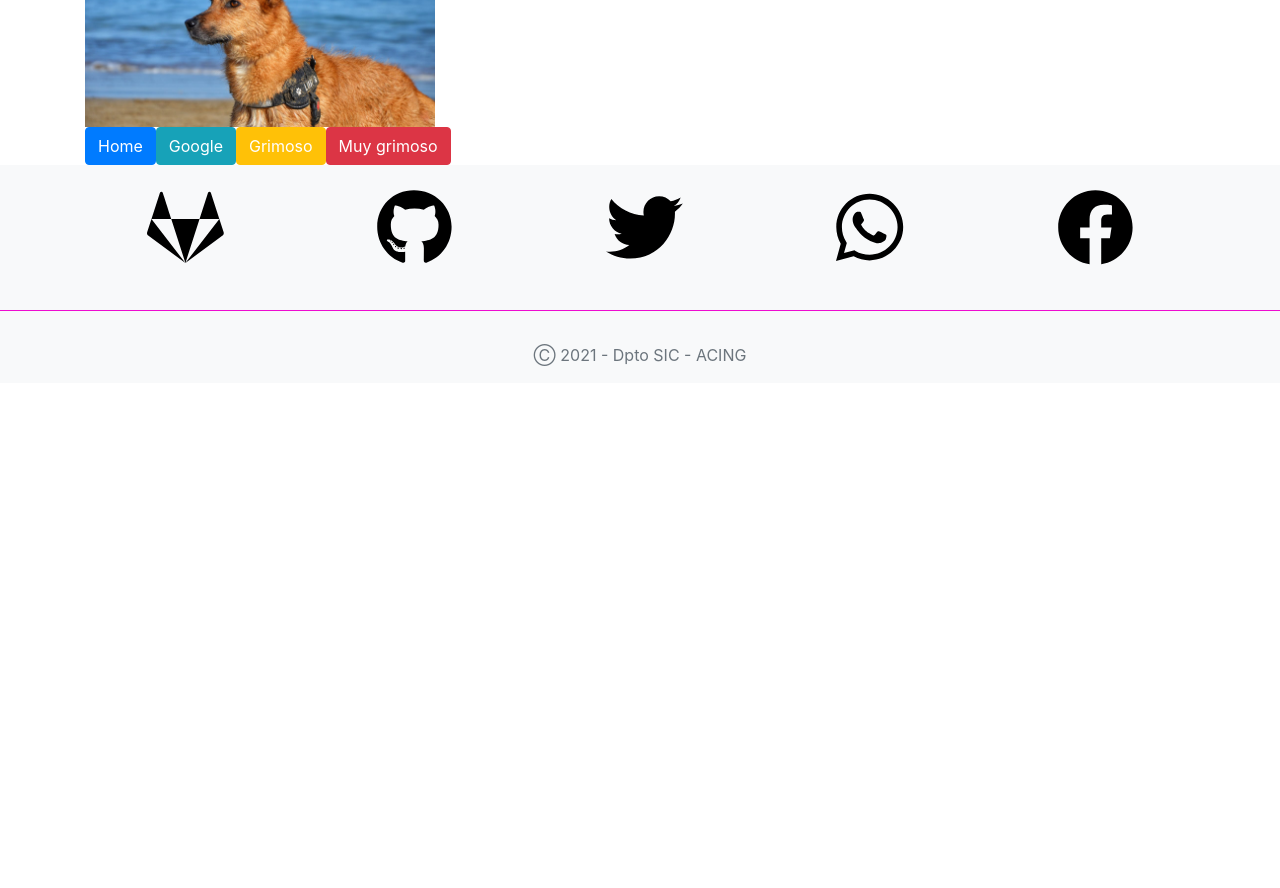
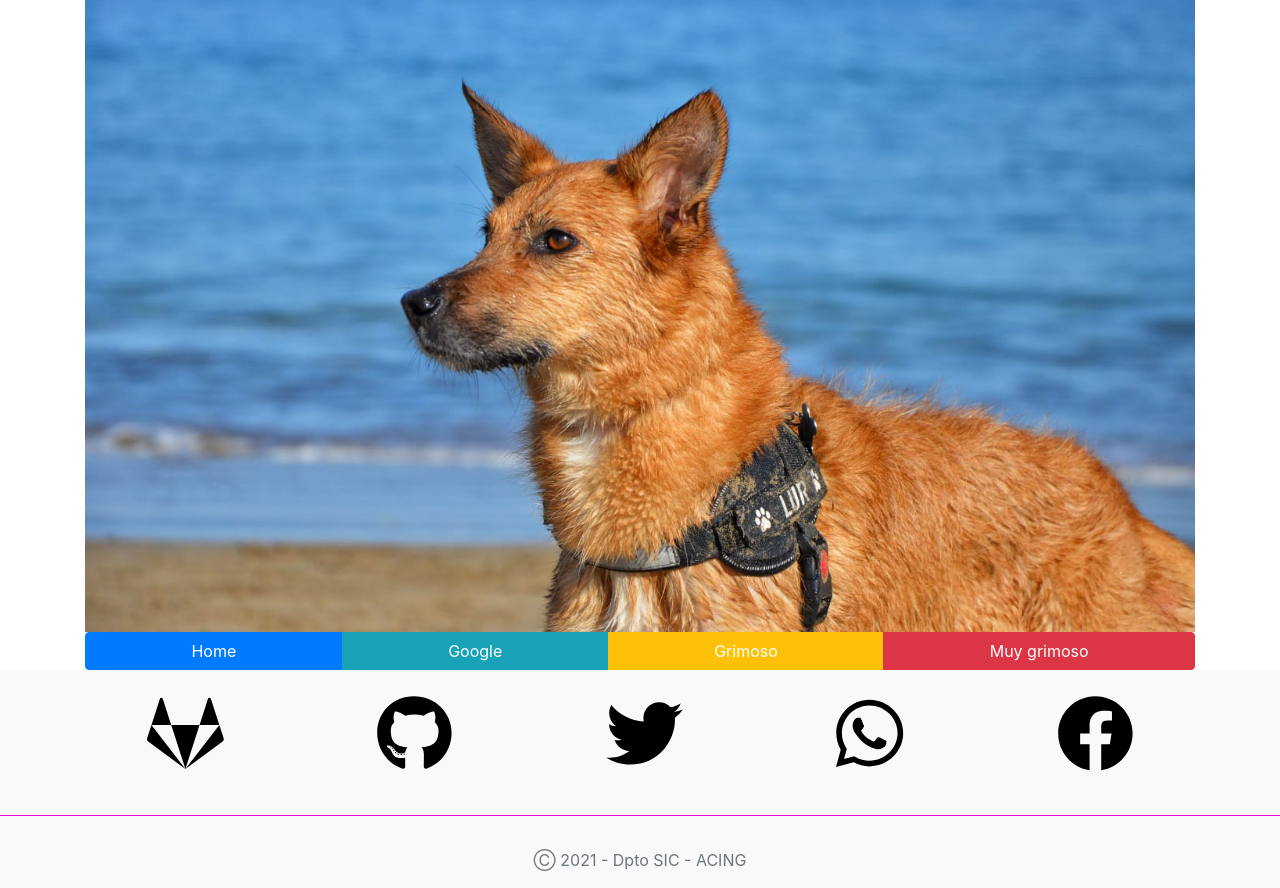
Before and after one commit to ANIMALIA-CAN-RESORT/animalia, an Angular app in the folder frontend/: page /not-found in a window 1280 px wide. Shown: the part 360-1248 px from the top of the page. Before the commit the page ends 830 px from the top, so only its background shows below. Built offline with nearby package versions, Linux system fonts and the light colour scheme.

Commit message:
formateo de not-found

```diff
--- a/frontend/src/app/core/not-found/not-found.component.html
+++ b/frontend/src/app/core/not-found/not-found.component.html
@@ -2,24 +2,28 @@
   <h1>Not Found</h1>
   <h2>Error 404</h2>
   <h3>Pero disfruta de mi perra y "preta" los botones.</h3>
-  <img width="350" src="../../../assets/lur.JPG" alt="Page not-found" />
+  <img class="img-fluid" src="../../../assets/lur.JPG" alt="Page not-found" />
   <br />
-  <a routerLink="/" class="btn btn-primary">Home</a>
-  <a class="btn btn-info text-white" href="https://google.com/" target="_blank">Google</a>
-  <a class="btn btn-warning text-white" href="#" data-toggle="modal" data-target="#modal-1">Grimoso</a>
-  <a class="btn btn-danger text-white" href="#" data-toggle="modal" data-target="#modal-2">Muy grimoso</a>
+  <div class="btn-group btn-block">
+    <a routerLink="/" class="btn btn-primary">Home</a>
+    <a class="btn btn-info text-white" href="https://google.com/" target="_blank">Google</a>
+    <a class="btn btn-warning text-white" href="#" data-toggle="modal" data-target="#modal-1">Grimoso</a>
+    <a class="btn btn-danger text-white" href="#" data-toggle="modal" data-target="#modal-2">Muy grimoso</a>
+  </div>
 </div>
 <div class="modal fade" id="modal-1">
   <div class="modal-dialog d-flex justify-content-center align-items-center">
     <div class="modal-content">
-      <img src="https://s03.s3c.es/imag/_v0/770x420/c/e/a/490x_iglesias.jpg" alt="grimoso" title="grimoso" id="imagen-modal">
+      <img src="https://s03.s3c.es/imag/_v0/770x420/c/e/a/490x_iglesias.jpg" alt="grimoso" title="grimoso"
+        id="imagen-modal">
     </div>
   </div>
 </div>
 <div class="modal fade" id="modal-2">
   <div class="modal-dialog d-flex justify-content-center align-items-center">
     <div class="modal-content">
-      <img src="https://arc-photo-larazon.s3.amazonaws.com/eu-central-1-prod/public/YIGQWVBHSFD3ZOFQX7BS2VQGBQ.jpg" alt="muy grimoso" title="muy grimoso" id="imagen-modal">
+      <img src="https://arc-photo-larazon.s3.amazonaws.com/eu-central-1-prod/public/YIGQWVBHSFD3ZOFQX7BS2VQGBQ.jpg"
+        alt="muy grimoso" title="muy grimoso" id="imagen-modal">
     </div>
   </div>
 </div>
```
